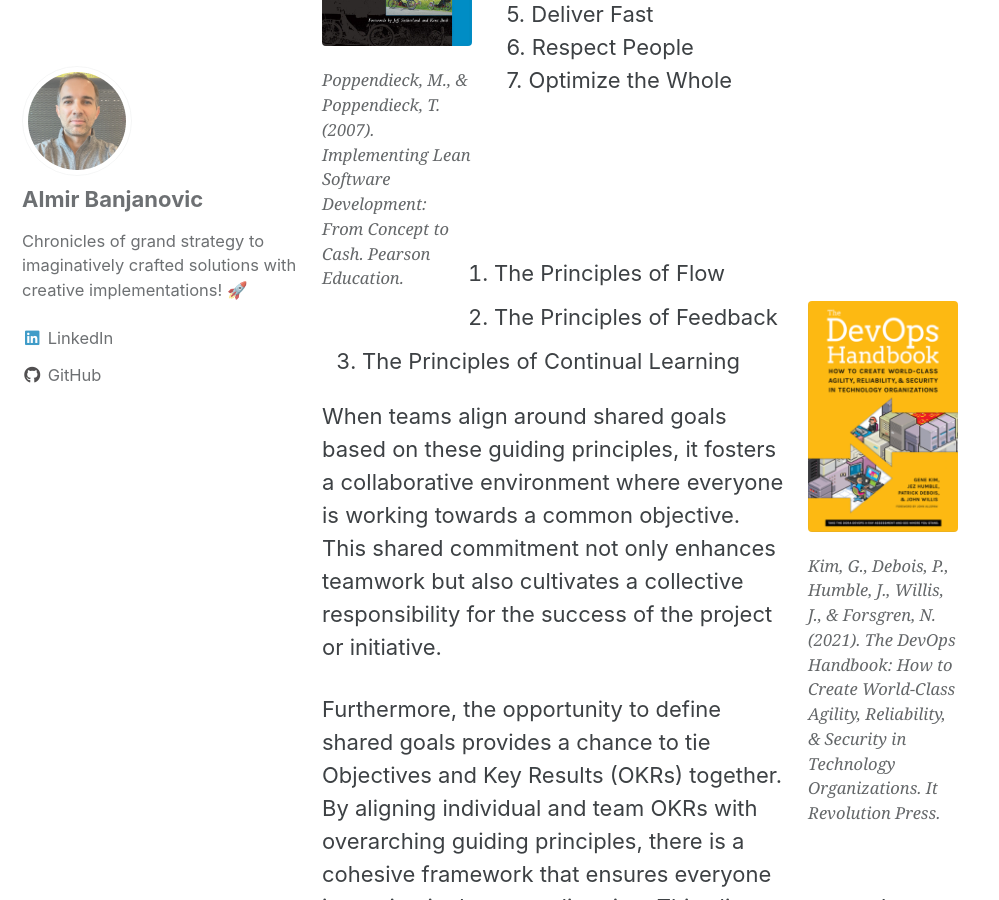
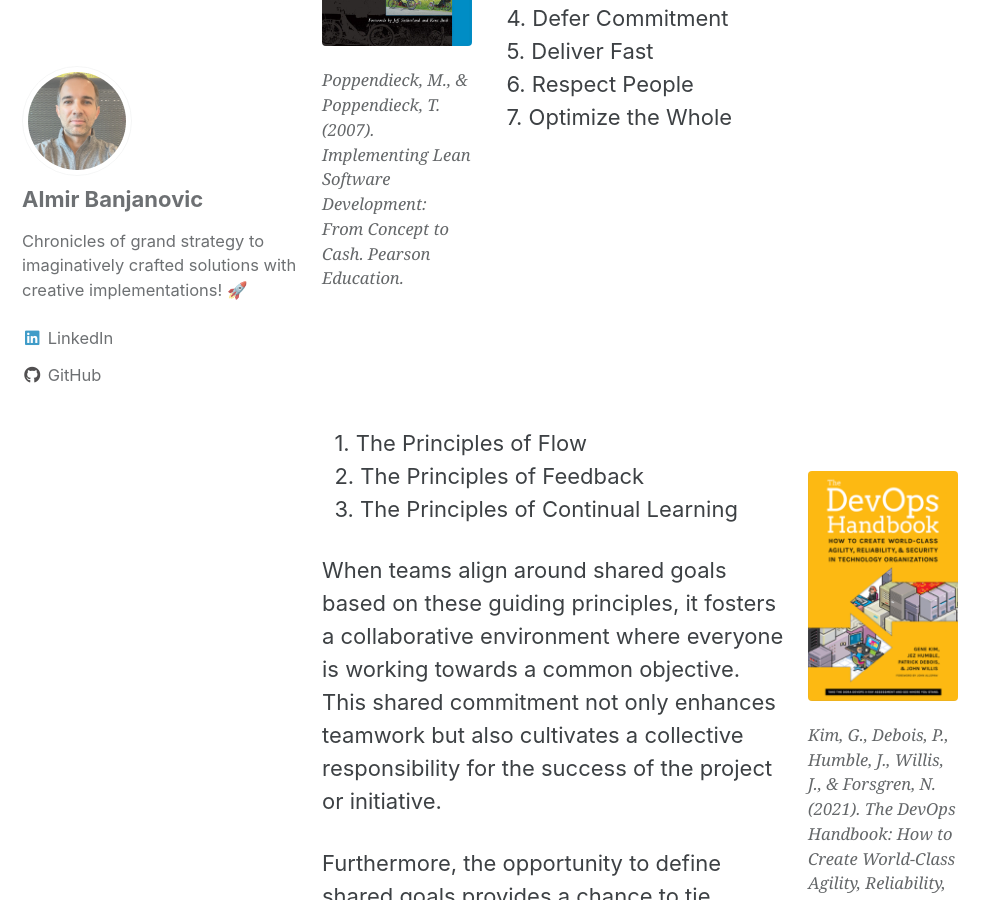
Before and after one commit to almirbanjanovic/roadtocloud.github.io, a Jekyll site: the page built from _posts/2023-10-16-keep-it-lean-and-eliminate-waste.md, in a window 1280 px wide and 900 px high, scrolled down 2903 px. Shown: the whole window, without its empty margins (0-999 px from the left). Built offline with Jekyll 4.4.1, drawn with Linux system fonts in a browser that asks for light colours; cached includes are drawn as plain includes; comment, search, counter and statistics services are not loaded.

Commit message:
Update 2023-10-16-keep-it-lean-and-eliminate-waste.md

```diff
--- a/_posts/2023-10-16-keep-it-lean-and-eliminate-waste.md
+++ b/_posts/2023-10-16-keep-it-lean-and-eliminate-waste.md
@@ -46,7 +46,8 @@ Guiding principles in the context of cloud computing and software development se
   <figcaption><cite>Poppendieck, M., & Poppendieck, T. (2007). Implementing Lean Software Development: From Concept to Cash. Pearson Education.</cite></figcaption>
 </figure>
 <br>
-
+<br>
+<br>
 &nbsp; 1. Eliminate Waste<br>
 &nbsp; 2. Build Quality In ("Poka Yoke")<br>
 &nbsp; 3. Create Knowledge ("Epistemic Humility")<br>
@@ -58,13 +59,17 @@ Guiding principles in the context of cloud computing and software development se
 <br>
 <br>
 <br>
+<br>
+<br>
+<br>
+<br>
 <figure style="width: 150px" class="align-right">
   <img src="{{ site.url }}{{ site.baseurl }}/assets/images/the-devops-handbook.png" alt="">
   <figcaption><cite>Kim, G., Debois, P., Humble, J., Willis, J., & Forsgren, N. (2021). The DevOps Handbook: How to Create World-Class Agility, Reliability, & Security in Technology Organizations. It Revolution Press.</cite></figcaption>
 </figure>
-  1. The Principles of Flow
-  2. The Principles of Feedback
-  3. The Principles of Continual Learning
+&nbsp; 1. The Principles of Flow <br>
+&nbsp; 2. The Principles of Feedback <br>
+&nbsp; 3. The Principles of Continual Learning <br>
 
 When teams align around shared goals based on these guiding principles, it fosters a collaborative environment where everyone is working towards a common objective. This shared commitment not only enhances teamwork but also cultivates a collective responsibility for the success of the project or initiative.
 
```
